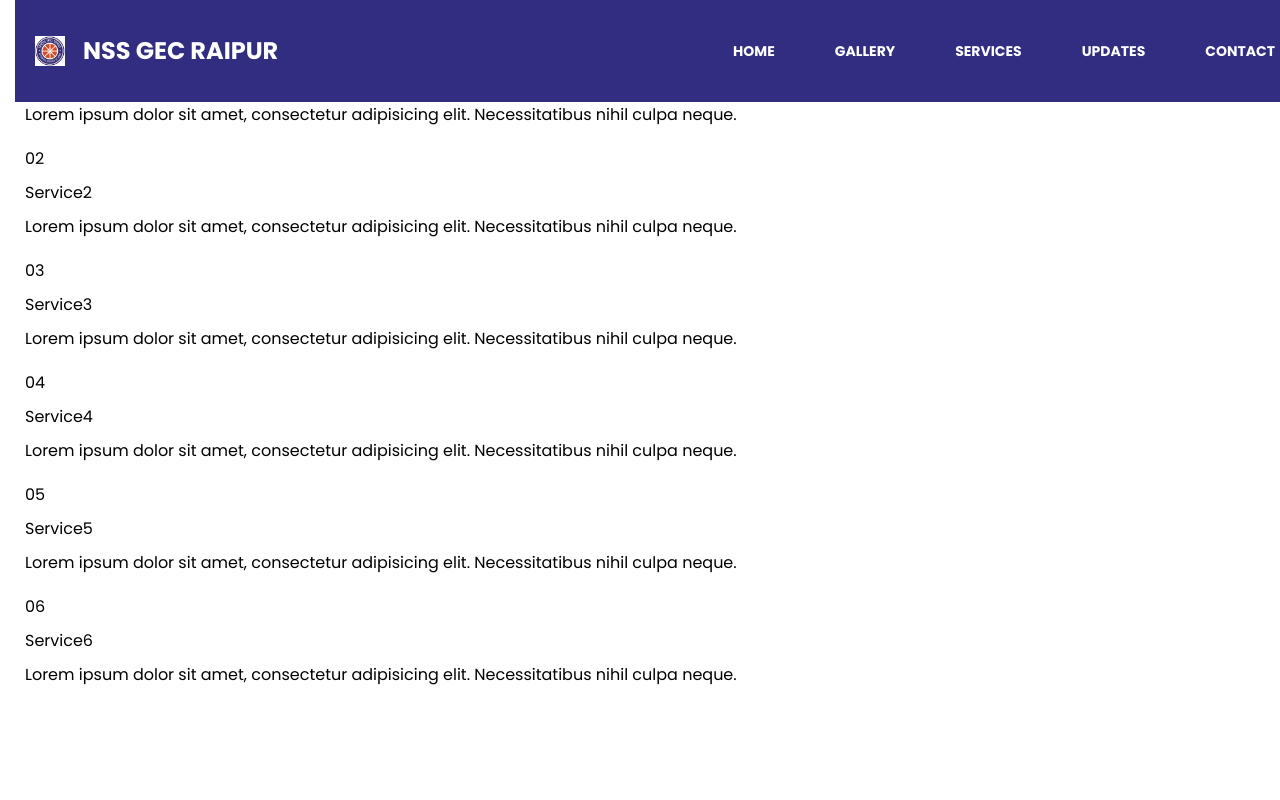
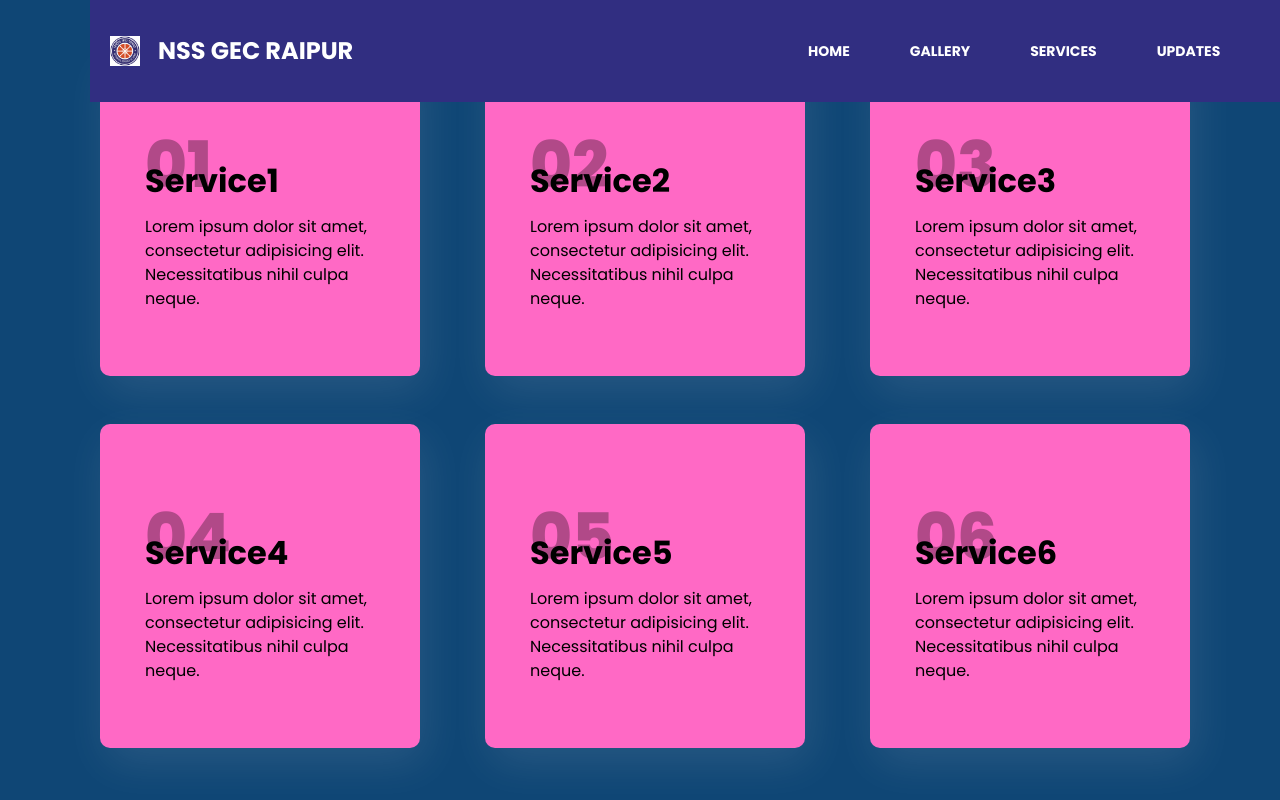
Before and after one commit to Imsachin010/GECR_NSS.github.io, a website: page events.html in a window 1280 px wide. Drawn offline with nearby package versions, Linux system fonts and the light colour scheme; files that its build step writes are made by us from their sources.

Commit message:
modified the css content

```diff
--- a/events.css
+++ b/events.css
@@ -6,3 +6,81 @@
    box-sizing: border-box;
    font-family: 'Poppins', sans-serif;
 }
+body
+{
+    display:flex;
+    justify-content: center;
+    align-items: center;
+    min-height: 30vh;
+    background: linear-gradient(#0f4675,#0f4675 50%, #0f4675 50%, #0f4675 50%);
+}
+.container-2{
+    width: 1100px;
+    display: flex;
+    justify-content: space-between;
+    gap: 3em;
+    flex-wrap: wrap;
+}
+.container-2 .box1{
+    position: relative;
+    width: 320px;
+    border-radius: 10px;
+    background: rgb(255, 105, 197);
+    padding: 100px 40px 60px;
+    box-shadow: 5px 15px 45px rgba(255, 255, 255, 0.1);
+}
+.container-2 .box1:before
+{
+    content: '';
+    position: absolute;
+    top: 0;
+    left: 0;
+    width: 100%;
+    height: 100%;
+    background-color: #2b6dd7;
+    transform: scaleY(0);
+    transform-origin:top;
+    transition: transform 0.5s;
+}
+.container-2 .box1:hover:before{
+    transform: scaleY(0);
+    transform-origin: bottom;
+    transition: transform 0.5s;
+}
+.container-2 .box1 h2{
+    position: absolute;
+    left: 40px;
+    top: 60px;
+    font-size: 4em;
+    font-weight: 800;
+    z-index: 1;
+    opacity: 0.3;
+    transition: 0.5s;
+}
+.container-2 .box1:hover h2
+{
+    opacity: 1;
+    color: #fff;
+    transform: translateY(-40px);
+
+}
+.container-2 .box1 h3{
+    position: relative;
+    font-size: 2em;
+    font-weight: bold;
+    z-index: 2;
+    color: rgb(0, 0, 0);
+    transition: 0.5s;
+
+}
+.container-2 .box1 p{
+    position: relative;
+    z-index: 2;
+    color: rgb(0, 0, 0);
+    transition: 0.5s;
+}
+.container-2 .box1:hover h3,
+.container-2 .box1:hover p
+{
+    color: #fff;
+}
```
